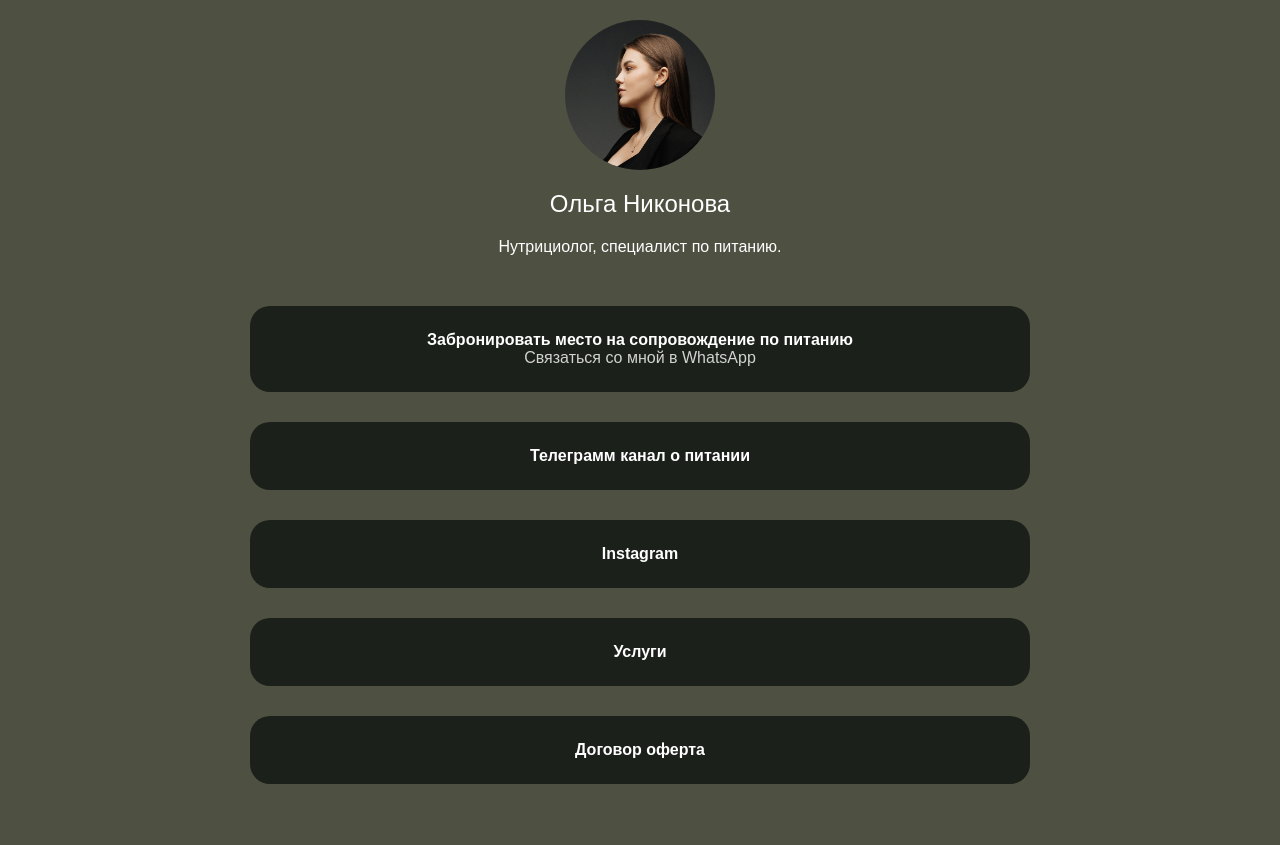
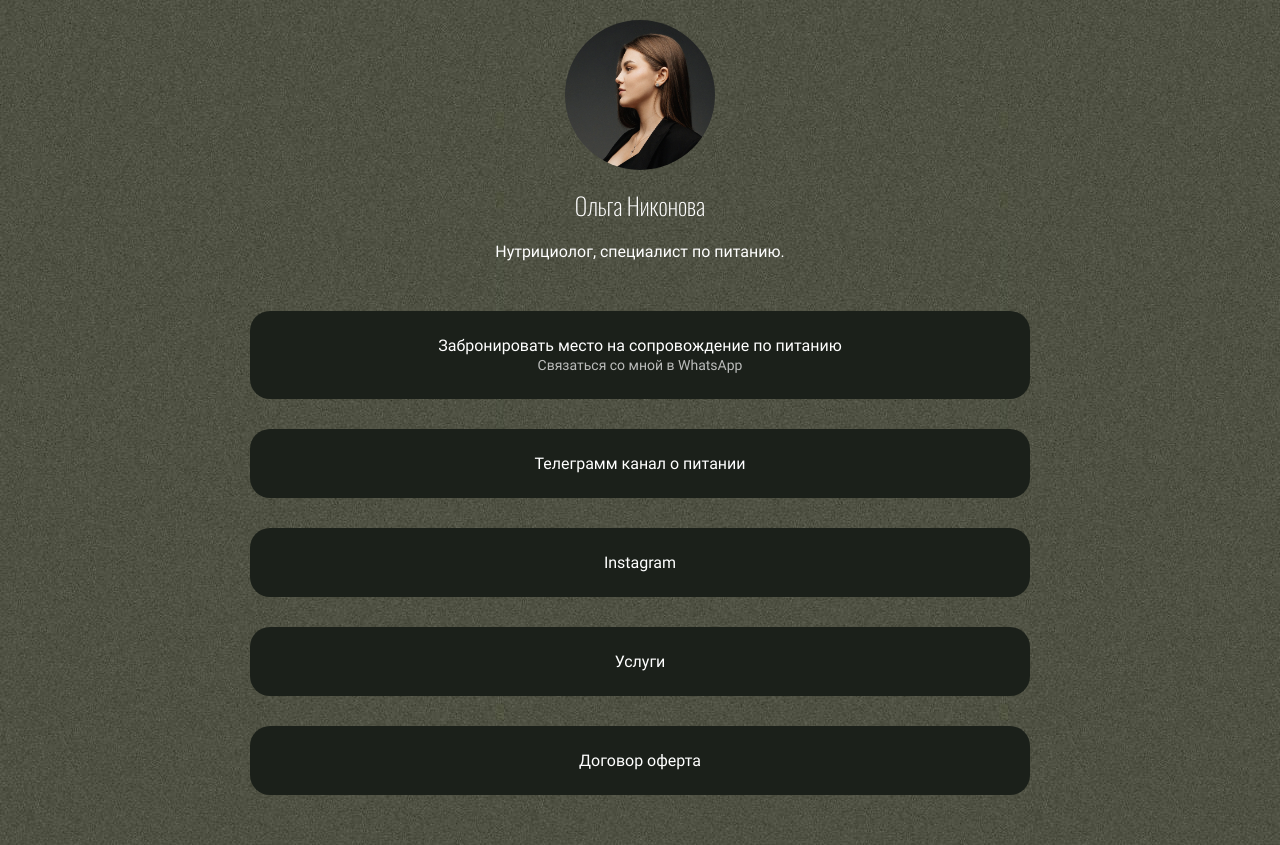
Before and after one commit to Pandenimik/nutrition-landing, a website: page source/index.html in a window 1280 px wide. Drawn offline with nearby package versions, Linux system fonts and the light colour scheme; files that its build step writes are made by us from their sources.

Commit message:
Правит фон и шрифты.

```diff
--- a/source/index.html
+++ b/source/index.html
@@ -3,7 +3,7 @@
 
 <head>
   <meta charset="UTF-8">
-  <title>Нутрициолог</title>
+  <title>Нутрициолог Ольга Никонова</title>
   <meta name="viewport" content="width=device-width,initial-scale=1">
   <link rel="preload" href="#" type="font/woff2" as="font">
   <link rel="stylesheet" href="styles/styles.css">
@@ -11,7 +11,7 @@
 </head>
 
 <body class="page__body">
-  <h1 class="visually-hidden">Нутрициолог</h1>
+  <h1 class="visually-hidden">Нутрициолог Ольга Никонова</h1>
   <header class="header">
     <h2 class="visually-hidden">Обо мне</h2>
     <img class="header__avatar" src="./images/avatar.jpg" width="150" height="150" alt="Аватарка нутрициолога">
--- a/source/styles/blocks/button.scss
+++ b/source/styles/blocks/button.scss
@@ -3,9 +3,10 @@
 
   padding: 25px;
 
+
   color: $text-color;
   text-align: center;
-  font-weight: 700;
+  font-weight: 400;
   text-wrap: pretty;
 
   background-color: $button-bg-color;
@@ -30,6 +31,7 @@
 }
 
 .button__note {
+  font-size: 14px;
   font-weight: 400;
-  opacity: 0.8;
+  opacity: 0.7;
 }
--- a/source/styles/blocks/header.scss
+++ b/source/styles/blocks/header.scss
@@ -18,6 +18,8 @@
 .header__title {
   margin: 0;
 
+  font-family: $font-family-primary;
+  font-weight: 200;
   font-size: 24px;
 }
 
--- a/source/styles/blocks/page.scss
+++ b/source/styles/blocks/page.scss
@@ -8,10 +8,10 @@
   min-height: 100%;
   margin: 0;
 
-  font-family: "Arial", "Helvetica", sans-serif;
-  font-style: normal;
+  font-family: $font-family-secondary;
   font-weight: 400;
   color: $text-color;
 
   background-color: $background-color;
+  background-image: url("../../images/bg.jpg");
 }
--- a/source/styles/common/fonts.scss
+++ b/source/styles/common/fonts.scss
@@ -1 +1,2 @@
-/* здесь подключите шрифты */
+@include font-face("Oswald", normal, 200, url("../../fonts/oswaldextralight.woff2") format("woff2"));
+@include font-face( "Roboto", normal, 400, url("../../fonts/roboto.woff2") format("woff2"));
--- a/source/styles/common/mixins.scss
+++ b/source/styles/common/mixins.scss
@@ -1,3 +1,13 @@
+@mixin font-face($font-family, $font-style, $font-weight, $font-src) {
+  @font-face {
+    font-family: $font-family;
+    font-style: $font-style;
+    font-weight: $font-weight;
+    font-display: swap;
+    src: $font-src;
+  }
+}
+
 @mixin container {
   min-width: $min-width;
   width: 100%;
--- a/source/styles/common/variables.scss
+++ b/source/styles/common/variables.scss
@@ -1,24 +1,17 @@
+/* Fonts variables */
+$font-family-primary: ("Oswald", "Arial", sans-serif);
+$font-family-secondary: ("Roboto", "Arial", sans-serif);
+
 /* Colors variables */
 /* Palette */
 $white: #ffffff;
-$blue: #00336c;
-$dark-blue: #000731;
-$georgian-pink: #c70156;
-$krayola: #f35d9c;
-$brilliant-purplish-pink: #ff97cc;
-
 $green-grey:  #4e5042;
 $green-balck: #1b201a;
 
 
 /* Сolor entities */
+$text-color: $white;
 $background-color: $green-grey;
-$text-color: $white;
-// $text-color-dark: $dark-blue;
-// $button-bg-color: $brilliant-purplish-pink;
-// $button-bg-color-hover: $krayola;
-// $button-bg-color-active: $georgian-pink;
-
 $button-bg-color: $green-balck;
 
 /* Sizes */
```
Also changed, not shown: source/fonts/oswaldextralight.woff2 (added), source/fonts/roboto.woff2 (added), source/images/bg.jpg (added).
